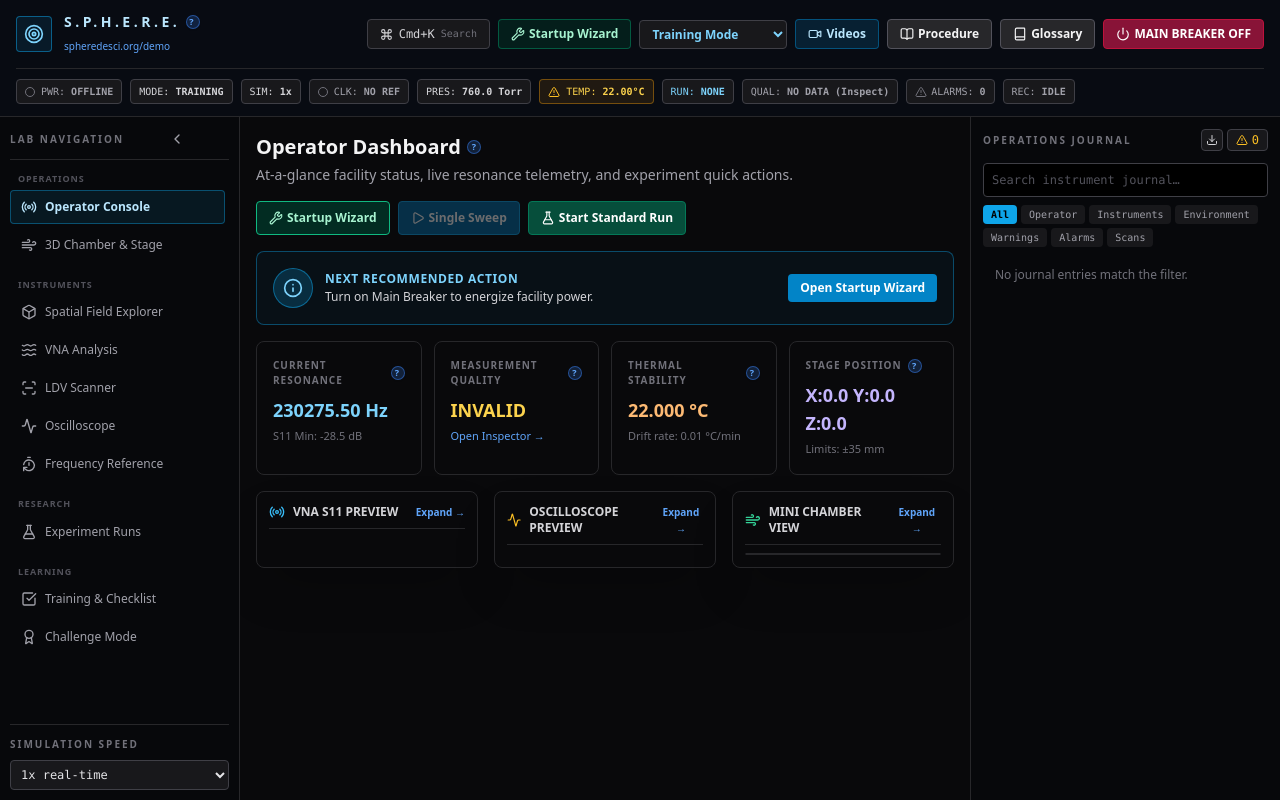
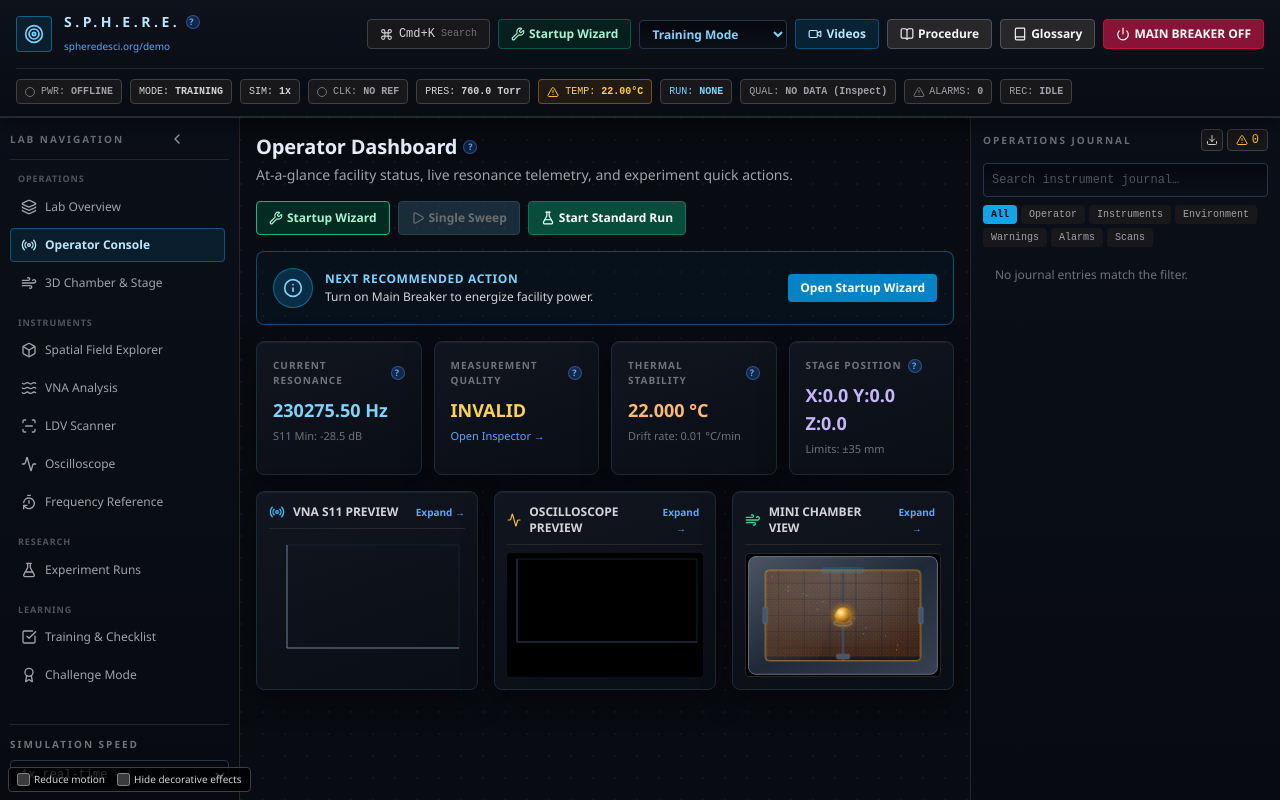
Before and after one commit to cssofny2/sphere-control-room-v2, a React (Vite) app: page / in a window 1280 px wide. Built offline with nearby package versions, Linux system fonts and the light colour scheme.

Commit message:
Fix v3 TypeScript build and load the new simulator

```diff
--- a/src/s_p_h_e_r_e_metrology_lab (3) (1).tsx
+++ b/src/MetrologyLabV3.tsx
@@ -1,4 +1,5 @@
 import React, { useState, useEffect, useReducer, useRef, useMemo, useCallback } from 'react';
+import type { LucideIcon } from 'lucide-react';
 import {
   LineChart, Line, XAxis, YAxis, CartesianGrid, Tooltip, ResponsiveContainer,
   AreaChart, Area, ScatterChart, Scatter, ZAxis, ReferenceLine, ReferenceDot
@@ -544,7 +545,7 @@
     const a = document.createElement("a"); a.href = URL.createObjectURL(blob); a.download = `sphere-journal-${Date.now()}.json`; a.click(); URL.revokeObjectURL(a.href);
   };
 
-  const navGroups = [
+  const navGroups: { group: string; items: [string, string, LucideIcon][] }[] = [
     {
       group: "Operations",
       items: [
@@ -596,7 +597,7 @@
             </div>
           </div>
 
-          <div className="flex items-center gap-2">
+          <div className="flex flex-wrap items-center gap-2">
             <button onClick={() => set("ui", { cmdPaletteOpen: true })} className="rounded border border-zinc-700 bg-zinc-900 px-3 py-1.5 text-xs text-zinc-300 hover:bg-zinc-800 flex items-center gap-1.5 font-mono">
               <Command size={13} /> Cmd+K <span className="text-[10px] text-zinc-500">Search</span>
             </button>
@@ -715,7 +716,7 @@
       </header>
 
       <main className="grid min-h-0 flex-1 grid-cols-1 overflow-y-auto md:grid-cols-[auto_minmax(0,1fr)] md:grid-rows-[minmax(0,1fr)_auto] md:overflow-hidden xl:grid-cols-[auto_minmax(0,1fr)_310px] xl:grid-rows-1">
-        <aside className={`border-r border-zinc-800 bg-zinc-950/60 p-2.5 flex flex-col gap-3 transition-all duration-300 shrink-0 relative ${collapsed ? "w-16" : "w-60"}`}>
+        <aside className={`border-r border-zinc-800 bg-zinc-950/60 p-2.5 flex flex-col gap-3 transition-all duration-300 shrink-0 relative max-h-52 md:max-h-none ${collapsed ? "w-full md:w-16" : "w-full md:w-60"}`}>
           <div className="flex items-center justify-between border-b border-zinc-800 pb-2">
             {!collapsed && <span className="text-[10px] font-bold uppercase tracking-[.2em] text-zinc-500">Lab Navigation</span>}
             <button
@@ -727,7 +728,7 @@
             </button>
           </div>
 
-          <div className="space-y-4 overflow-y-auto flex-1 pr-1">
+          <div className="grid grid-cols-2 gap-2 md:block md:space-y-4 overflow-y-auto flex-1 pr-1">
             {navGroups.map((group, idx) => (
               <div key={idx} className="space-y-1">
                 {!collapsed && <div className="text-[9px] font-bold uppercase tracking-widest text-zinc-600 px-2">{group.group}</div>}
@@ -1443,7 +1444,7 @@
 
 const SCREEN = { grid: "#142030", major: "#24384c", axis: "#6b7c90", s11: "#5fd4ff", fit: "#ffb347", scope: "#ffe066", ldv: "#e879f9" };
 
-const ScreenTip = ({ active, payload, label, xFmt, yFmt }) => {
+const ScreenTip = ({ active = false, payload = [], label = null, xFmt, yFmt }) => {
   if (!active || !payload || !payload.length) return null;
   return (
     <div style={{ background: "rgba(6,10,16,.94)", border: "1px solid #2f4357", borderRadius: 6, padding: "6px 8px", fontFamily: "ui-monospace, monospace", fontSize: 11, color: "#cfe3f5" }}>
@@ -1472,11 +1473,11 @@
   );
 }
 
-function S11Plot({ trace, compact, progress = null }) {
+function S11Plot({ trace, compact = false, progress = null }) {
   const shown = progress == null ? trace : trace.slice(0, Math.max(2, Math.ceil(trace.length * progress)));
   const min = progress == null && trace.length ? trace.reduce((a, b) => (a.s11 < b.s11 ? a : b)) : null;
   const fs = compact ? 9 : 10;
-  const axisLabel = (value, angle) => compact ? undefined : { value, angle, position: angle ? "insideLeft" : "insideBottom", offset: angle ? 4 : -8, fill: SCREEN.axis, fontSize: 10 };
+  const axisLabel = (value, angle) => compact ? undefined : { value, angle, position: angle ? "insideLeft" as const : "insideBottom" as const, offset: angle ? 4 : -8, fill: SCREEN.axis, fontSize: 10 };
   return (
     <>
     <GlowDefs id="s11" color={SCREEN.s11} />
@@ -1497,7 +1498,7 @@
   );
 }
 
-function ScopePlot({ trace, scale, timebase, compact }) {
+function ScopePlot({ trace, scale = 0.5, timebase = 10, compact = false }) {
   const xt = Array.from({ length: 11 }, (_, i) => i * 25);
   const yt = Array.from({ length: 9 }, (_, i) => -1.5 + i * 0.375);
   return (
@@ -1544,7 +1545,7 @@
   );
 }
 
-function ChamberSVG({ state, mini, cv }) {
+function ChamberSVG({ state, mini = false, cv = null }) {
   const { stage, chamber, ldv, vna } = state;
   const px = 300 + stage.x * 4, py = 190 - stage.z * 3;
   const r = 24 + stage.y * 0.12;
@@ -1780,7 +1781,7 @@
     </div>
   );
 }
-function TelemetryReadout({ label, value, unit = "", sub, tone = "#7dd3fc" }) {
+function TelemetryReadout({ label, value, unit = "", sub = null, tone = "#7dd3fc" }) {
   return (
     <div className="rounded border border-zinc-800 bg-black/60 px-2 py-1 font-mono">
       <div className="text-[9px] text-zinc-500">{label}</div>
@@ -1792,7 +1793,7 @@
 function AnimatedScanCursor({ p }) {
   return <div aria-hidden="true" className="pointer-events-none absolute top-2 bottom-4 z-10" style={{ left: `calc(46px + (100% - 64px) * ${p})`, width: 2, background: "#22d3ee", boxShadow: "0 0 10px 2px rgba(34,211,238,.7)" }} />;
 }
-function SignalPath({ d, color, dash, active, label }) {
+function SignalPath({ d, color, dash = undefined, active, label }) {
   return <path d={d} fill="none" stroke={color} strokeWidth={active ? 2.5 : 1} strokeDasharray={dash} opacity={active ? 1 : 0.15} className={active ? "lab-deco sig-flow" : ""}><title>{label}{active ? " (active)" : " (idle)"}</title></path>;
 }
 
@@ -1855,8 +1856,9 @@
 
 function LabOverview({ state, dispatch }) {
   const go = id => dispatch({ type: "SET_UI", patch: { active: id } });
-  const al = state.alarms.filter(a => !a.acknowledged), src = {};
-  al.forEach(a => [[/turbo|vacuum|pressure|door/i, "chamber"], [/RF|VNA|sweep/i, "vna"], [/vibration|scope/i, "scope"], [/clock/i, "clock"], [/laser|LDV/i, "ldv"]].forEach(([r, k]) => { if (r.test(a.text)) src[k] = a.severity; }));
+  const al = state.alarms.filter(a => !a.acknowledged), src: Record<string, string> = {};
+  const alarmSources: [RegExp, string][] = [[/turbo|vacuum|pressure|door/i, "chamber"], [/RF|VNA|sweep/i, "vna"], [/vibration|scope/i, "scope"], [/clock/i, "clock"], [/laser|LDV/i, "ldv"]];
+  al.forEach(a => alarmSources.forEach(([r, k]) => { if (r.test(a.text)) src[k] = a.severity; }));
   const N = [
     { k: "clock", l: "Rb Clock", pg: "clock", x: 60, y: 60, w: 120, h: 70 }, { k: "vna", l: "VNA", pg: "vna", x: 60, y: 200, w: 120, h: 70 },
     { k: "scope", l: "Oscilloscope", pg: "scope", x: 60, y: 330, w: 120, h: 70 }, { k: "chamber", l: "Thermal-Vac Chamber", pg: "chamber", x: 330, y: 190, w: 170, h: 100 },
@@ -1942,7 +1944,8 @@
 function twinExtra(st, g, sz) {
   const sc = k => ST[instStatus(st, k)][2], tn = k => ST[instStatus(st, k)][0], o = [];
   [["uldv", 850, "ldv", "LDV controller unit"], ["uenv", 600, "chamber", "Vacuum / thermal controller unit"]].forEach(([id, z, k, l]) => o.push({ id, g: "rack", label: l, k: "box", c: [1590, 0, z], s: [20, 560, 140], col: "#14181f", mt: "black", inst: k, note: tn(k) }));
-  [["uclk", 1600, "clock"], ["uvna", 1350, "vna"], ["uscp", 1100, "scope"], ["uldv", 850, "ldv"], ["uenv", 600, "chamber"]].forEach(([id, z, k]) => o.push({ id: "led" + id, g: "rack", label: "Status LED: " + tn(k), k: "box", c: [1579, -245, z - 45], s: [4, 24, 10], col: sc(k), mt: "emit", note: tn(k) }));
+  const rackLeds: [string, number, string][] = [["uclk", 1600, "clock"], ["uvna", 1350, "vna"], ["uscp", 1100, "scope"], ["uldv", 850, "ldv"], ["uenv", 600, "chamber"]];
+  rackLeds.forEach(([id, z, k]) => o.push({ id: "led" + id, g: "rack", label: "Status LED: " + tn(k), k: "box", c: [1579, -245, z - 45], s: [4, 24, 10], col: sc(k), mt: "emit", note: tn(k) }));
   [[-800, -500], [800, -500], [-800, 500], [800, 500]].forEach(([x, y], i) => { o.push({ id: "pad" + i, g: "table", label: "Rubber isolation pad", k: "box", c: [x, y, 12], s: [110, 110, 24], col: "#1d1f23", mt: "rubber" }); o.push({ id: "pis" + i, g: "table", label: "Isolator piston (detail)", k: "cyl", ax: "z", c: [x, y, 700], r: 20, len: 100, col: "#cbd5e1", mt: "steel", hi: 1 }); });
   o.push({ id: "lensA", g: "ldv", label: "LDV objective lens (optical glass)", k: "cyl", ax: "z", c: [0, 0, 1550], r: 55, len: 30, col: "#9fd0e8", mt: "glass", a: 0.55 });
   o.push({ id: "lensB", g: "ldv", label: "LDV B objective lens", k: "cyl", ax: "z", c: [650, -650, 1410], r: 45, len: 20, col: "#9fd0e8", mt: "glass", a: 0.55, conceptual: 1 });
@@ -2081,7 +2084,7 @@
   if (drag.current && drag.current.m > 4) tier = tier === "high" ? "normal" : "low";
   const TN = tier === "high" ? 20 : tier === "normal" ? 12 : 6;
   const cy = Math.cos(yaw), sy = Math.sin(yaw), cp = Math.cos(pit), sp = Math.sin(pit);
-  const P = (x, y, z) => { x -= t[0]; y -= t[1]; z -= t[2]; const x1 = x * cy - y * sy, y1 = x * sy + y * cy, y2 = y1 * cp - z * sp, z2 = y1 * sp + z * cp, k = 700 / Math.max(60, dist + y2); return [400 + x1 * k, 240 - z2 * k, y2, k]; };
+  const P = (...coordinates: number[]) => { let [x, y, z] = coordinates; x -= t[0]; y -= t[1]; z -= t[2]; const x1 = x * cy - y * sy, y1 = x * sy + y * cy, y2 = y1 * cp - z * sp, z2 = y1 * sp + z * cp, k = 700 / Math.max(60, dist + y2); return [400 + x1 * k, 240 - z2 * k, y2, k]; };
   const items = [];
   parts.forEach(p => {
     if (hid[p.g] || (solo && solo !== p.g)) return;
@@ -2133,7 +2136,7 @@
       { k: "wf", n: [0, 1, 0], q: [[-RX, -RY, 0], [RX, -RY, 0], [RX, -RY, RZ], [-RX, -RY, RZ]], m: Math.round(2 * RX / 1000) },
       { k: "ce", n: [0, 0, -1], q: [[-RX, -RY, RZ], [RX, -RY, RZ], [RX, RY, RZ], [-RX, RY, RZ]], m: 0 }
     ];
-    const shown = {};
+    const shown: Record<string, number> = {};
     W.forEach(w => {
       if (w.n[0] * Vt[0] + w.n[1] * Vt[1] + w.n[2] * Vt[2] < 0.15) return;
       shown[w.k] = 1; const [b0, b1, t1, t0] = w.q; let sm = "";
@@ -2161,7 +2164,8 @@
   cab("cabrf2", [[300, 0, 1100], [70, 40, 1100]], 5, "#cfd4da", "rf", "Internal RF coax");
   cab("cabfb", [[110, 0, 1760], [600, 0, 1950], [1580, 0, 1700]], 3, "#fde047", "ldv", "LDV fibre-optic cable (conceptual)");
   cab("cabse", [[-220, 220, 1000], [0, 250, 950], [300, -130, 1100]], 4, "#f59e0b", "probes", "Sensor cable");
-  if (tier !== "low" && vis("rack") && Math.sin(yaw) * cp > 0.05) [[1600, "clk"], [1350, "vna"], [1100, "scp"], [850, "ldv"], [600, "env"]].forEach(([zc, kk]) => {
+  const rackScreens: [number, string][] = [[1600, "clk"], [1350, "vna"], [1100, "scp"], [850, "ldv"], [600, "env"]];
+  if (tier !== "low" && vis("rack") && Math.sin(yaw) * cp > 0.05) rackScreens.forEach(([zc, kk]) => {
     const p0 = P(1579, 240, zc + 55), p1 = P(1579, -240, zc + 55), p2 = P(1579, 240, zc - 55), W = 240, H = 55;
     items.push({ d: p0[2] - 1, s: <g key={"scr" + kk} transform={`matrix(${(p1[0] - p0[0]) / W} ${(p1[1] - p0[1]) / W} ${(p2[0] - p0[0]) / H} ${(p2[1] - p0[1]) / H} ${p0[0]} ${p0[1]})`} style={{ pointerEvents: "none" }}><ScreenFace k={kk} st={state} /></g> });
   });
@@ -2174,7 +2178,7 @@
   const act = { clk: c && state.clock.locked, vna: state.vna.power, rf: state.vna.power && state.vna.rf, las: state.ldv.power && state.ldv.shutter, ldv: state.ldv.power };
   const sp0 = parts.find(q => q.id === sel);
   const key = e2 => { const q = camRef.current; if (e2.key === "ArrowLeft") setCam({ ...q, yaw: q.yaw - 0.1 }); else if (e2.key === "ArrowRight") setCam({ ...q, yaw: q.yaw + 0.1 }); else if (e2.key === "ArrowUp") setCam({ ...q, pit: Math.min(1.5, q.pit + 0.08) }); else if (e2.key === "ArrowDown") setCam({ ...q, pit: Math.max(-0.2, q.pit - 0.08) }); else if (e2.key === "+" || e2.key === "=") setCam({ ...q, dist: q.dist * 0.85 }); else if (e2.key === "-") setCam({ ...q, dist: q.dist / 0.85 }); else if (e2.key === "Escape") setSel(null); };
-  const B = ({ on, f, children }) => <button aria-pressed={on} onClick={f} className={`rounded border px-2 py-1 text-[10px] ${on ? "border-sky-500 text-sky-200" : "border-zinc-700 text-zinc-300"}`}>{children}</button>;
+  const B = ({ on = false, f, children }) => <button aria-pressed={on} onClick={f} className={`rounded border px-2 py-1 text-[10px] ${on ? "border-sky-500 text-sky-200" : "border-zinc-700 text-zinc-300"}`}>{children}</button>;
   const rows = [["Door", c.doorOpen ? "▲ OPEN" : "● closed"], ["Stage mm", `${g.x.toFixed(1)}, ${g.y.toFixed(1)}, ${g.z.toFixed(1)} (±${LIMIT_MM})`], ["Faraday", c.faraday ? "● on" : "▲ OFF (panel open)"], ["Isolation", c.isolation ? "● active" : "▲ OFF (jitter)"], ["Roughing", c.roughing ? "▶ running" : "○ off"], ["Turbo", c.turbo ? "▶ running" : "○ off"], ["LDV shutter", state.ldv.shutter ? "▶ open (beam)" : "○ closed"], ["VNA RF", act.rf ? "▶ on" : "○ off"], ["Clock ref", state.clock.locked ? "● locked" : "○ unlocked"]];
   return (
     <div className="space-y-2">
@@ -2187,7 +2191,7 @@
       <div className="flex flex-wrap items-center gap-1">
         {[["iso", "Isometric"], ["front", "Front"], ["top", "Top"], ["interior", "Chamber interior"], ["optical", "Optical path"], ["rf", "RF path"], ["vacuum", "Vacuum path"], ["rack", "Instrument rack"], ["stage", "Stage position"]].map(([n, l]) => <button key={n} onClick={() => goTo(n)} className="rounded border border-zinc-700 px-2 py-1 text-[10px] text-zinc-300 hover:border-sky-500">{l}</button>)}
       </div>
-      <div className="flex flex-col gap-3 lg:flex-row">
+      <div className="flex flex-col gap-3">
         <div className="min-w-0 flex-1 overflow-hidden rounded-lg border border-zinc-800 bg-black">
           <svg ref={svgRef} viewBox="0 0 800 480" tabIndex={0} role="application" aria-label="3D laboratory digital twin. Drag to rotate, shift-drag to pan, wheel or plus and minus to zoom, arrow keys to orbit." onKeyDown={key} className="w-full cursor-grab touch-none select-none"
             onPointerDown={e => { drag.current = { x: e.clientX, y: e.clientY, m: 0 }; e.currentTarget.setPointerCapture(e.pointerId); }}
@@ -2207,7 +2211,7 @@
             <g fontFamily="monospace" fontSize="10" fill="#cbd5e1"><line x1="20" y1="455" x2={20 + nice * k0} y2="455" stroke="#e2e8f0" strokeWidth="2" /><line x1="20" y1="450" x2="20" y2="460" stroke="#e2e8f0" /><line x1={20 + nice * k0} y1="450" x2={20 + nice * k0} y2="460" stroke="#e2e8f0" /><text x="20" y="444">{nice >= 1000 ? nice / 1000 + " m" : nice + " mm"} (scale at focus)</text><text x="780" y="470" textAnchor="end" fill="#64748b">view dist {(dist / 1000).toFixed(2)} m · LOD {tier} · {items.length} faces</text></g>
           </svg>
         </div>
-        <div className="w-full space-y-2 text-[11px] lg:w-72">
+        <div className="w-full space-y-2 text-[11px]">
           <div className="rounded border border-zinc-800 bg-zinc-950 p-2">
             <div className="mb-1 font-bold text-zinc-300">Assemblies</div>
             {Object.keys(GRP).map(k => (
@@ -2922,7 +2926,7 @@
                     <td className="p-2">{r.q}</td>
                     <td className={`p-2 font-bold ${r.valid ? "text-emerald-400" : "text-amber-400"}`}>{r.valid ? "VALID" : "SUSPECT"}</td>
                   </tr>
-                )) : <tr><td colSpan="5" className="p-8 text-center text-zinc-500">No recorded measurements. Start a run and trigger sweeps.</td></tr>}
+                )) : <tr><td colSpan={5} className="p-8 text-center text-zinc-500">No recorded measurements. Start a run and trigger sweeps.</td></tr>}
               </tbody>
             </table>
           </div>
--- a/src/main.tsx
+++ b/src/main.tsx
@@ -1,6 +1,6 @@
 import React from 'react'
 import ReactDOM from 'react-dom/client'
-import MetrologyLab from './MetrologyLab'
+import MetrologyLab from './MetrologyLabV3'
 import './index.css'
 
 ReactDOM.createRoot(document.getElementById('root')!).render(
```
Also changed, not shown: 1 other file (tests, documents, lock files or other folders).
